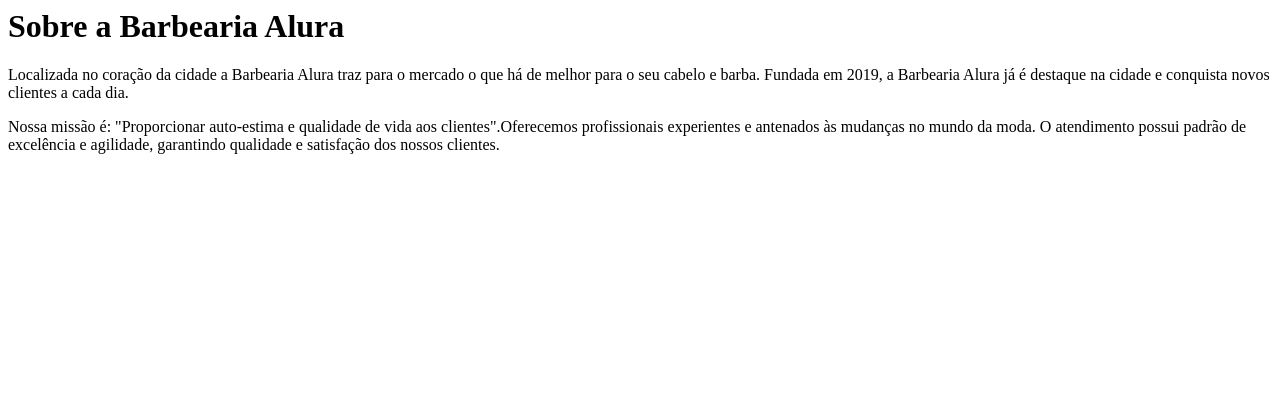
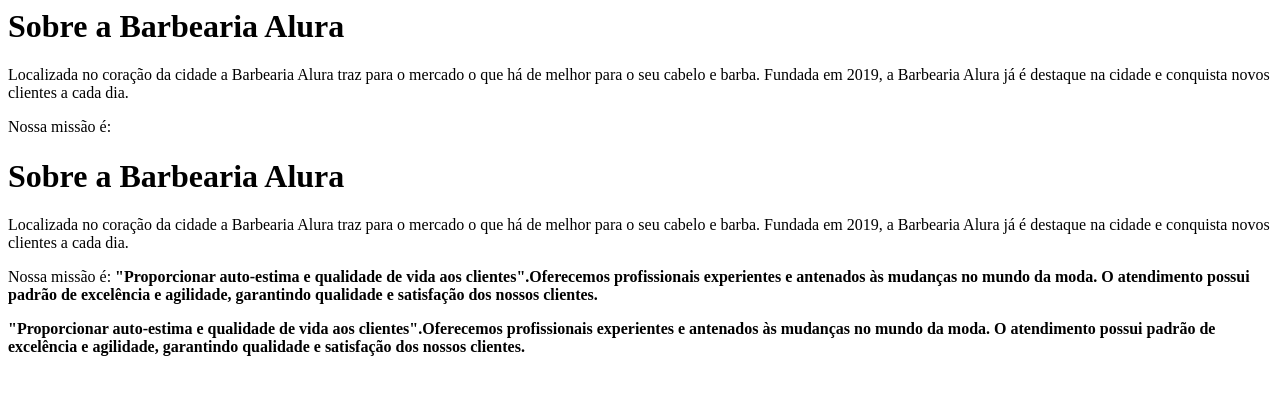
Before and after one commit to isabellyborges13/Barbearia-alura, a plain HTML site: page index.html in a window 1280 px wide. Drawn offline with Linux system fonts and the light colour scheme.

Commit message:
atualizacao

```diff
--- a/index.html
+++ b/index.html
@@ -2,4 +2,9 @@
 
 <p>Localizada no coração da cidade a Barbearia Alura traz para o mercado o que há de melhor para o seu cabelo e barba. Fundada em 2019, a Barbearia Alura já é destaque na cidade e conquista novos clientes a cada dia.</p>
 
-<p>Nossa missão é: "Proporcionar auto-estima e qualidade de vida aos clientes".Oferecemos profissionais experientes e antenados às mudanças no mundo da moda. O atendimento possui padrão de excelência e agilidade, garantindo qualidade e satisfação dos nossos clientes.</p>
+<p>Nossa missão é:<h1>Sobre a Barbearia Alura </h1>
+
+<p>Localizada no coração da cidade a Barbearia Alura traz para o mercado o que há de melhor para o seu cabelo e barba. Fundada em 2019, a Barbearia Alura já é destaque na cidade e conquista novos clientes a cada dia.</p>
+
+<p>Nossa missão é: <strong>"Proporcionar auto-estima e qualidade de vida aos clientes"<strong></strong>.Oferecemos profissionais experientes e antenados às mudanças no mundo da moda. O atendimento possui padrão de excelência e agilidade, garantindo qualidade e satisfação dos nossos clientes.</p>
+"Proporcionar auto-estima e qualidade de vida aos clientes".Oferecemos profissionais experientes e antenados às mudanças no mundo da moda. O atendimento possui padrão de excelência e agilidade, garantindo qualidade e satisfação dos nossos clientes.</p>
```
